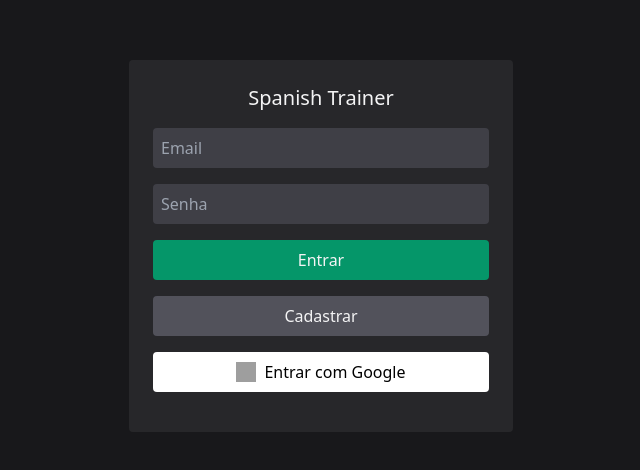
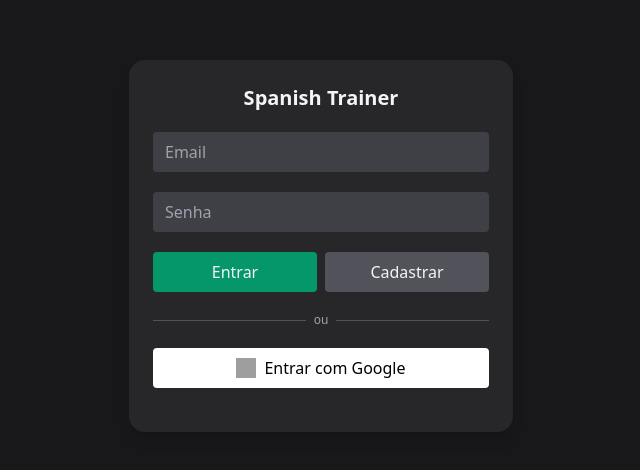
Before and after one commit to 7spvzk7dmv-jpg/listen-ES, a plain HTML site: page login.html in a window 1280 px wide. Shown: the part 154-624 px from the top of the page, without its empty margins (319-959 px from the left). Drawn offline with nearby package versions, Linux system fonts and the light colour scheme; no server answers; grey boxes are pictures that could not be loaded.

Commit message:
Update login.html

```diff
--- a/login.html
+++ b/login.html
@@ -7,6 +7,7 @@
 
   <script src="https://cdn.tailwindcss.com"></script>
 
+  <!-- Firebase compat -->
   <script src="https://www.gstatic.com/firebasejs/9.23.0/firebase-app-compat.js"></script>
   <script src="https://www.gstatic.com/firebasejs/9.23.0/firebase-auth-compat.js"></script>
   <script src="https://www.gstatic.com/firebasejs/9.23.0/firebase-firestore-compat.js"></script>
@@ -16,25 +17,48 @@
 
 <body class="bg-zinc-900 text-zinc-100 min-h-screen flex items-center justify-center px-4">
 
-<div class="w-full max-w-sm bg-zinc-800 p-6 rounded space-y-4">
-  <h1 class="text-xl text-center">Spanish Trainer</h1>
+  <div class="w-full max-w-sm bg-zinc-800 rounded-2xl shadow-lg p-6 space-y-5">
 
-  <input id="email" type="email" placeholder="Email" class="w-full p-2 rounded bg-zinc-700">
-  <input id="password" type="password" placeholder="Senha" class="w-full p-2 rounded bg-zinc-700">
+    <h1 class="text-xl font-semibold text-center">Spanish Trainer</h1>
 
-  <button id="loginBtn" class="w-full bg-emerald-600 p-2 rounded">Entrar</button>
-  <button id="registerBtn" class="w-full bg-zinc-600 p-2 rounded">Cadastrar</button>
+    <input id="email" type="email" placeholder="Email"
+      class="w-full bg-zinc-700 px-3 py-2 rounded">
 
-  <button id="googleBtn"
-    class="w-full flex items-center justify-center gap-2 bg-white text-black p-2 rounded">
-    <img src="https://developers.google.com/identity/images/g-logo.png" class="w-5 h-5">
-    Entrar com Google
-  </button>
+    <input id="password" type="password" placeholder="Senha"
+      class="w-full bg-zinc-700 px-3 py-2 rounded">
 
-  <p id="feedback" class="text-center text-red-400 text-sm"></p>
-</div>
+    <div class="flex gap-2">
+      <button id="loginBtn"
+        class="flex-1 bg-emerald-600 px-4 py-2 rounded">
+        Entrar
+      </button>
+
+      <button id="registerBtn"
+        class="flex-1 bg-zinc-600 px-4 py-2 rounded">
+        Cadastrar
+      </button>
+    </div>
+
+    <div class="flex items-center gap-2">
+      <div class="flex-1 h-px bg-zinc-600"></div>
+      <span class="text-xs text-zinc-400">ou</span>
+      <div class="flex-1 h-px bg-zinc-600"></div>
+    </div>
+
+    <button id="googleBtn"
+      class="w-full bg-white text-black flex items-center justify-center gap-2 px-4 py-2 rounded">
+      <img src="https://developers.google.com/identity/images/g-logo.png"
+           class="w-5 h-5">
+      Entrar com Google
+    </button>
+
+    <p id="feedback" class="text-sm text-center text-red-400"></p>
+
+  </div>
 
 <script>
+  const feedback = document.getElementById('feedback');
+
   onAuth(user => {
     if (user) location.href = 'index.html';
   });
@@ -56,10 +80,11 @@
   };
 
   googleBtn.onclick = async () => {
+    feedback.textContent = '';
     try {
-      await loginGooglePopup();
+      await loginGoogle();
     } catch (e) {
-      feedback.textContent = e.message;
+      feedback.textContent = 'Erro ao autenticar com Google';
     }
   };
 </script>
```
